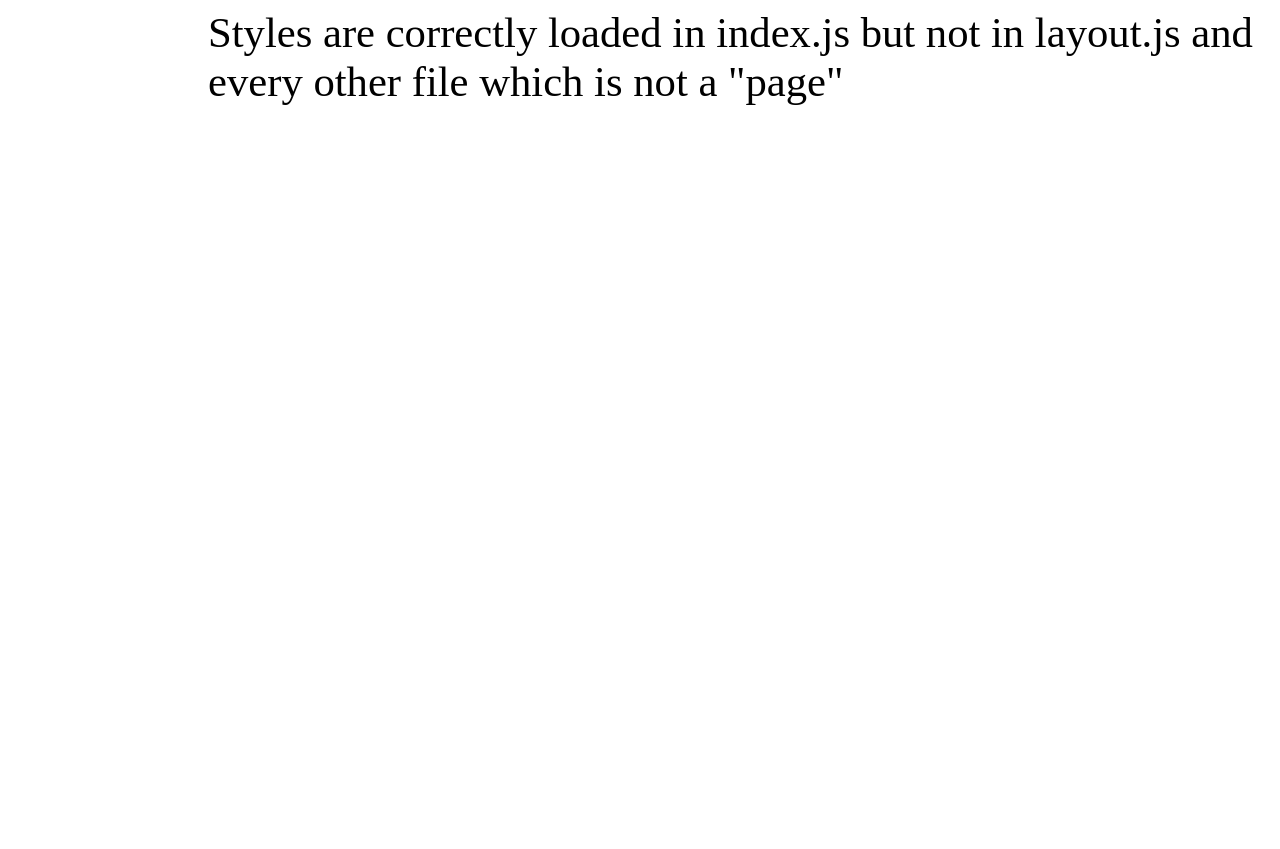
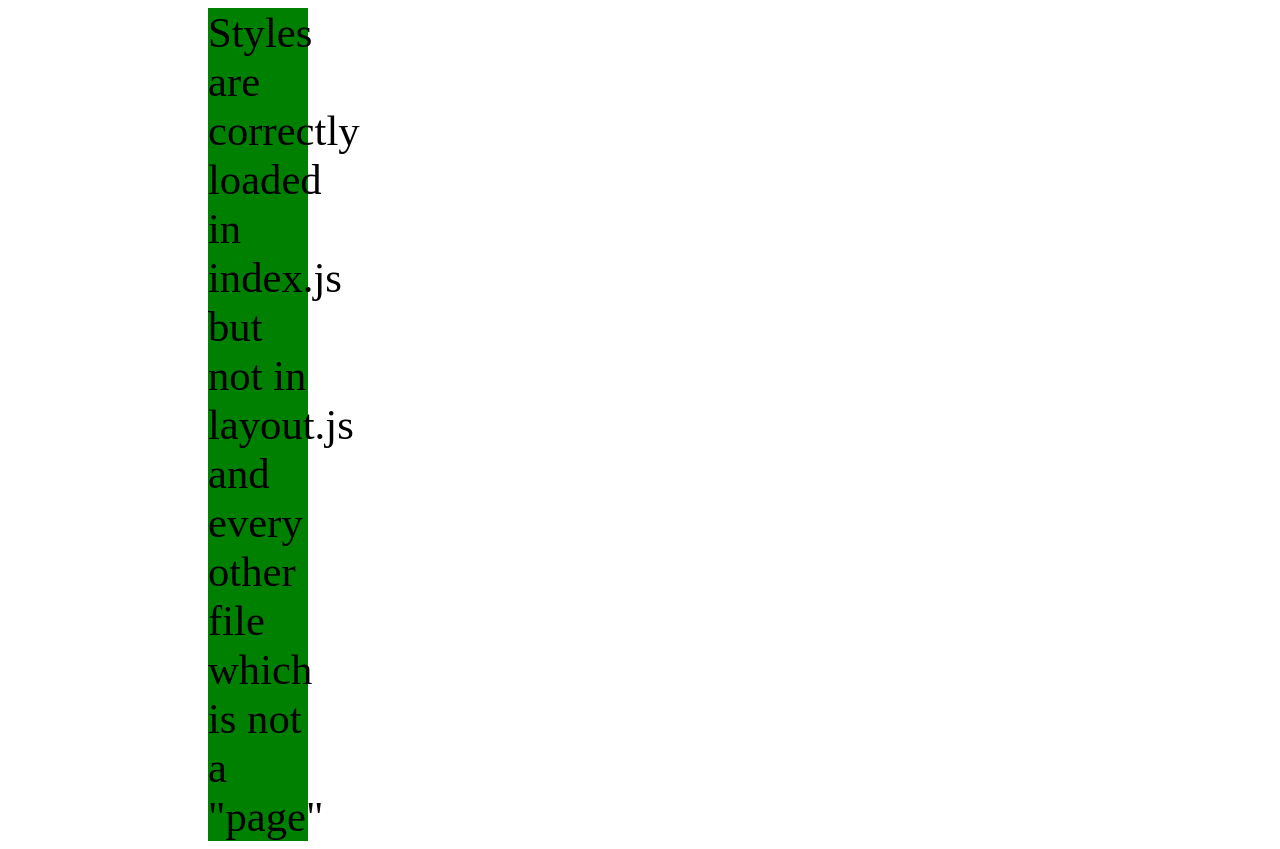
Before and after one commit to alexanderwe/gatsby-styled-components-test, a Gatsby site in the folder site/: page / in a window 1280 px wide. Before the commit the page ends 800 px from the top, so only its background shows below. Built offline with nearby package versions, Linux system fonts and the light colour scheme; Gatsby itself is replaced by a stand-in of ours.

Commit message:
Add colors

```diff
--- a/site/src/pages/index.js
+++ b/site/src/pages/index.js
@@ -5,6 +5,8 @@ const Wrapper = styled.div`
   font-size: 32pt;
   color: black;
   margin-left: 200px;
+  background: green;
+  width: 100px;
 `;
 
 export default () => (
```
Also changed, not shown: README.md.
